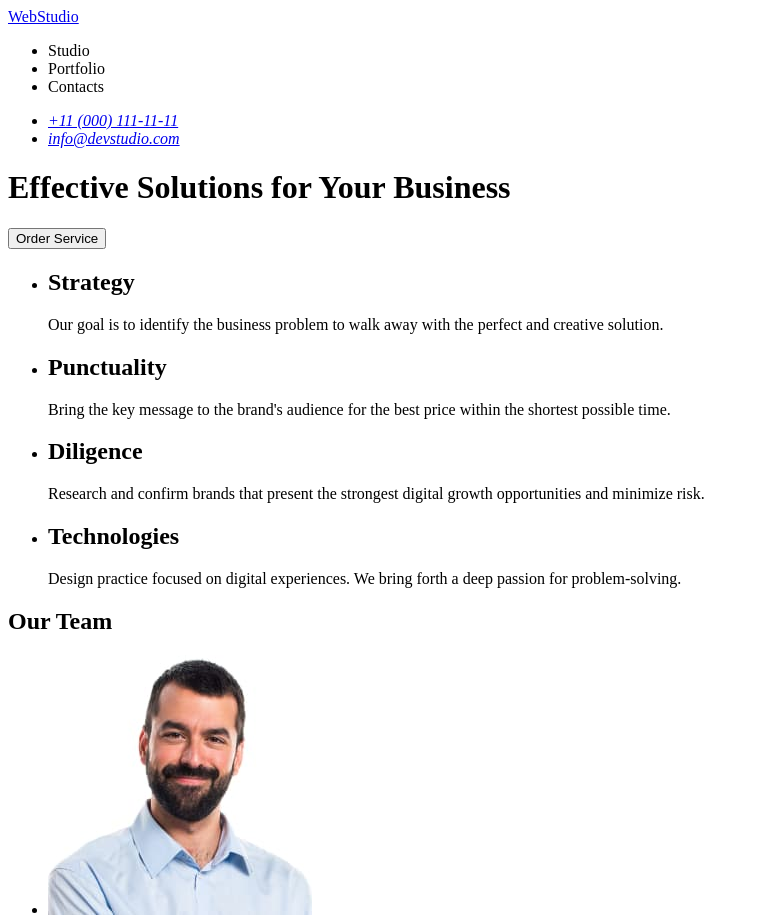
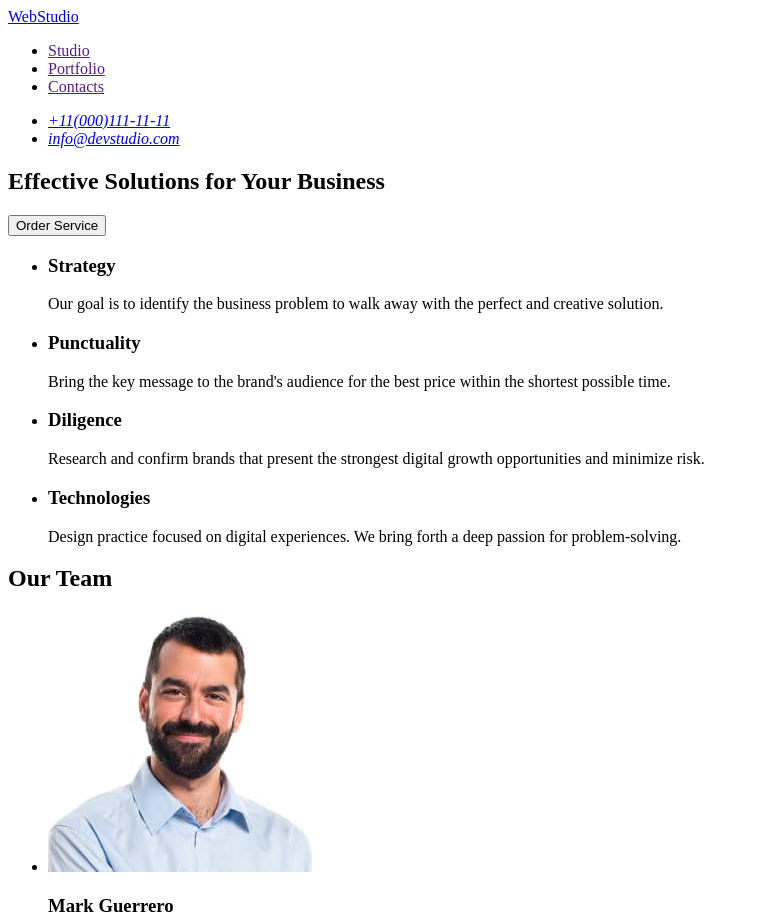
Before and after one commit to Anna-Makovska/goit-markup-hw-01, a plain HTML site: page index.html in a window 1280 px wide. Shown: the top 920 px of the page, without its empty margins (0-759 px from the left). Drawn offline with Linux system fonts and the light colour scheme.

Commit message:
робота над помилками

```diff
--- a/index.html
+++ b/index.html
@@ -7,43 +7,45 @@
 </head>
 <body>
     <header>
+    <nav>
         <a href="./index.html">WebStudio</a>
-    <nav>
         <ul>
-            <li>Studio</li>
-            <li>Portfolio</li>
-            <li>Contacts</li>
+            <li><a href="">Studio</a></li>
+            <li><a href="">Portfolio</a></li>
+            <li><a href="">Contacts</a></li>
         </ul>
         </nav>
-    </header>
     <address>
             <ul>
-                <li> <a href="tel:+110001111111">+11 (000) 111-11-11</a> </li>
-                <li> <a href="mailto:info@devstudio.com">info@devstudio.com</a></li>
+                <li> <a href="tel:+110001111111">+11(000)111-11-11</a> </li>
+                <li> <a href="mailto:info@devstudio.com">info@devstudio.com</a> </li>
             </ul>
         </address>
+        </header>
     <main>
-
-     <h1>Effective Solutions for Your Business</h1>
+        <section>
+        <h1>Effective Solutions for Your Business</h1>
 <button type="button">Order Service</button>
 
+        </section>
+   <h2 hidden>Заголовок</h2>
 <section>
     <ul>
         <li>
-            <h2>Strategy</h2>
+            <h3>Strategy</h3>
             <p>Our goal is to identify the business
 problem to walk away with the perfect and creative solution. </p>
         </li>
         <li>
-            <h2>Punctuality</h2>
+            <h3>Punctuality</h3>
             <p>Bring the key message to the brand's audience for the best price within the shortest possible time.</p>
         </li>
         <li>
-            <h2>Diligence</h2>
+            <h3>Diligence</h3>
             <p>Research and confirm brands that present the strongest digital growth opportunities and minimize risk.</p>
         </li>
         <li>
-            <h2>Technologies</h2>
+            <h3>Technologies</h3>
             <p>Design practice focused on digital experiences. We bring forth a deep passion for problem-solving.</p>
         </li>
     </ul>
```
